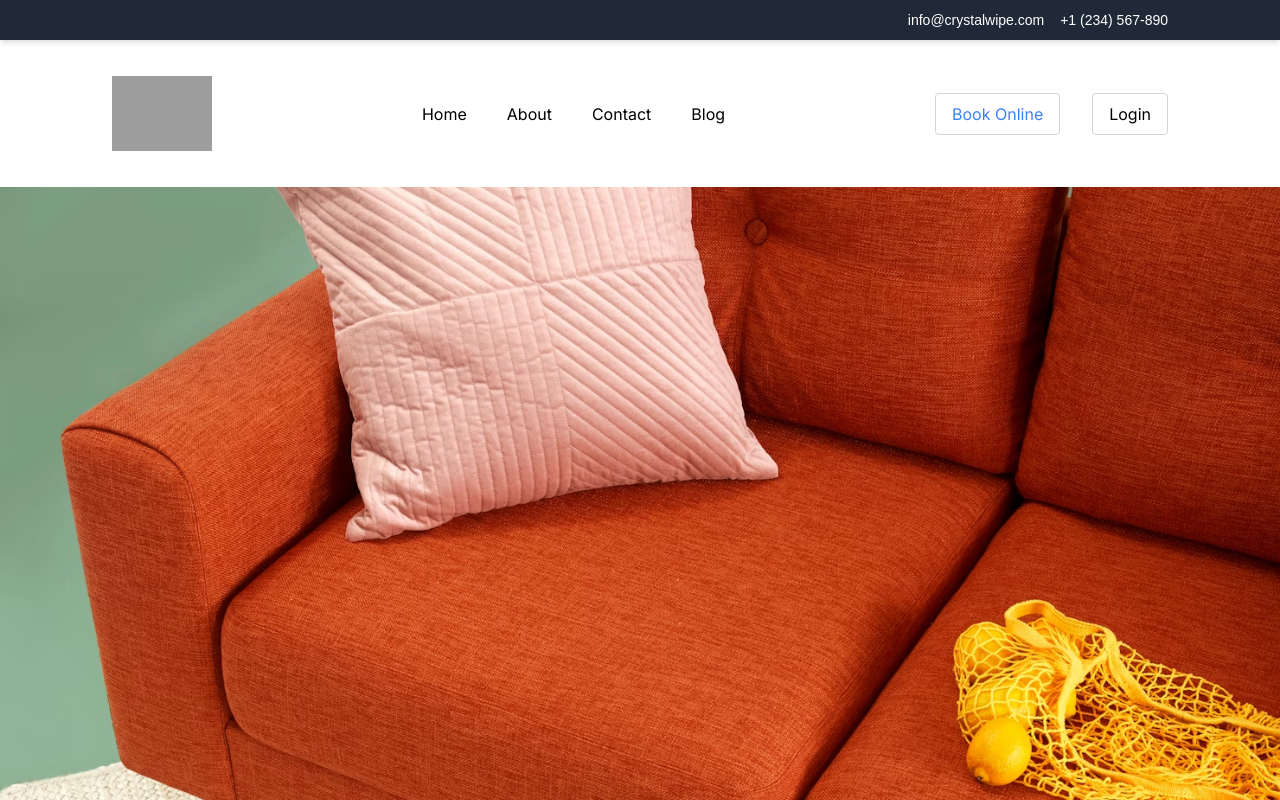
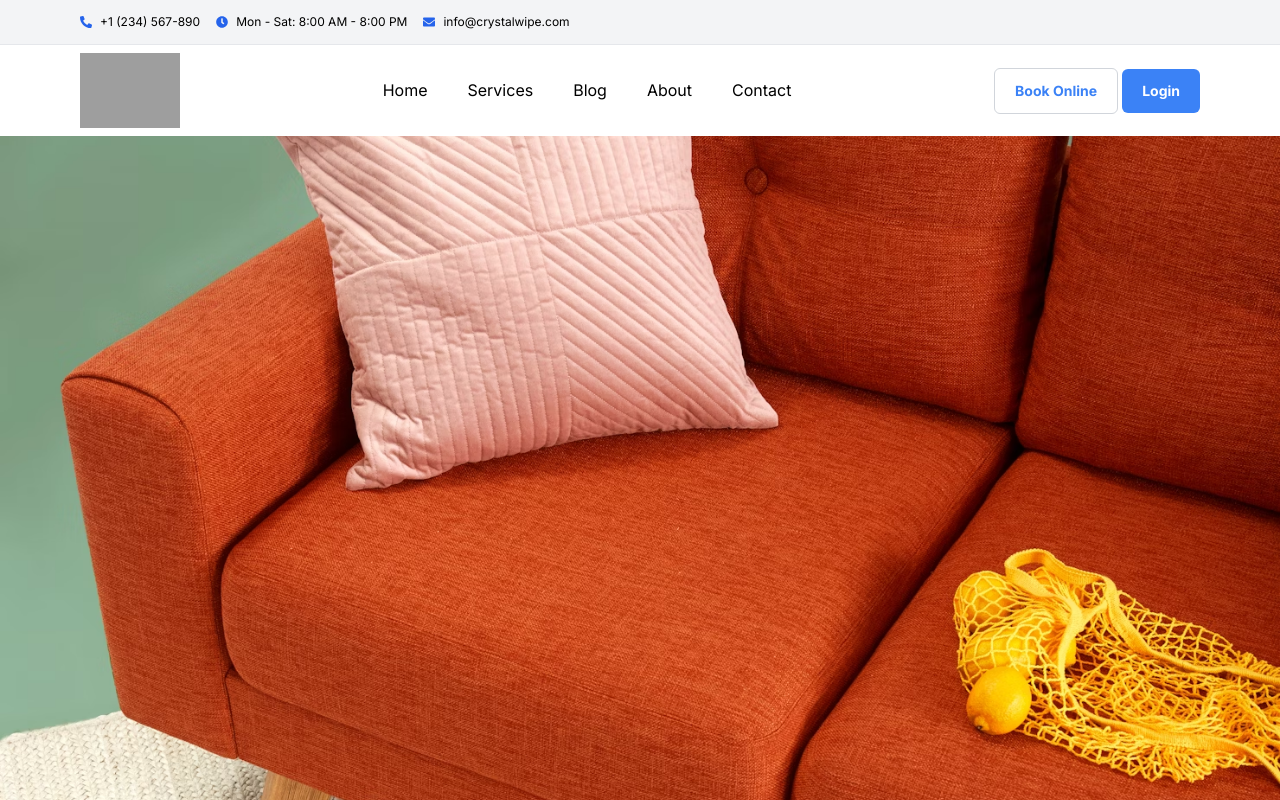
Before and after one commit to celsopuerto/crystalwipe, a Next.js app: page / in a window 1280 px wide. Shown: the top 800 px of the page. Built offline with nearby package versions, Linux system fonts and the light colour scheme; grey boxes are pictures that could not be loaded.

Commit message:
feat: updated nav design

```diff
--- a/package.json
+++ b/package.json
@@ -16,6 +16,7 @@
     "next": "15.1.5",
     "react": "^19.0.0",
     "react-dom": "^19.0.0",
+    "react-icons": "^5.4.0",
     "tailwind-merge": "^2.6.0",
     "tailwindcss-animate": "^1.0.7"
   },
--- a/src/app/globals.css
+++ b/src/app/globals.css
@@ -77,14 +77,15 @@ body {
   position: sticky; /* Better for performance */
   top: 0;
   z-index: 1000;
-  background-color: #111827; /* Ensure visibility */
+  background-color: white; /* Ensure visibility */
   transition: all 0.3s ease;
 }
 
 /* Shrinking effect */
 .shrink {
-  padding: 1.25rem 7rem; /* Reduced padding */
-  font-size: 0.875rem; /* Optional: Reduce font size */
+  padding: 0.8rem 5rem; /* Reduced padding */
+  font-weight: 500;
+  font-size: 1rem; /* Optional: Reduce font size */
 }
 
 .logo {
--- a/src/components/Navigation.tsx
+++ b/src/components/Navigation.tsx
@@ -2,6 +2,7 @@
 
 import Image from "next/image";
 import { useEffect, useState } from "react";
+import { FaPhoneAlt, FaClock, FaEnvelope } from "react-icons/fa";
 
 export default function Navigation() {
   const [isScrolled, setIsScrolled] = useState(false);
@@ -19,29 +20,38 @@ export default function Navigation() {
 
   return (
     <>
-      <div className="bg-gray-800 shadow-md">
+      <div className="bg-gray-100 border-b border-gray-200 py-1">
         <div
           className={`contact-info ${
             isScrolled ? "small" : ""
-          } flex justify-between items-center mx-auto max-w-screen-xl px-4 md:px-28 py-3 text-gray-700 transition-all duration-300`}
+          } flex justify-between items-center mx-auto max-w-screen-xl px-4 md:px-20 py-3 transition-all duration-300`}
         >
-          <span className="text-sm font-medium"></span>
-          <span className="text-sm font-medium space-x-4">
+          <span className="flex text-xs font-inter text-black font-normal space-x-4">
+            <a
+              href="tel:+1234567890"
+              className="hover:text-blue-600 transition-all duration-300 flex items-center"
+            >
+              <FaPhoneAlt className="mr-2 text-blue-600" />
+              +1 (234) 567-890
+            </a>
+            <span className="flex items-center hover:text-blue-600 transition-all duration-200">
+              <FaClock className="mr-2 text-blue-600" />
+              Mon - Sat: 8:00 AM - 8:00 PM
+            </span>
             <a
               href="mailto:info@crystalwipe.com"
-              className="hover:text-blue-600"
+              className="hover:text-blue-600 transition-all duration-300 flex items-center"
             >
+              <FaEnvelope className="mr-2 text-blue-600" />
               info@crystalwipe.com
             </a>
-            <a href="tel:+1234567890" className="hover:text-blue-600">
-              +1 (234) 567-890
-            </a>
           </span>
+          <span className="text-sm font-inter text-black font-normal space-x-4"></span>
         </div>
       </div>
 
       <nav
-        className={`flex justify-between items-center py-9 text-black px-28 transition-all duration-300 ${
+        className={`flex justify-between font-inter bg-white items-center shadow-s py-2 px-20 text-black transition-all duration-300 ${
           isScrolled ? "sticky shrink" : ""
         }`}
       >
@@ -53,29 +63,47 @@ export default function Navigation() {
           className="logo"
         />
         <div className="flex text-m font-inter space-x-10">
-          <a href="#" className="hover:text-blue-400">
+          <a
+            href="#"
+            className="border-transparent hover:border-blue-400 border-b-2 hover:border-b-2 hover:text-blue-400 transition-all duration-200"
+          >
             Home
           </a>
-          <a href="#" className="hover:text-blue-400">
+          <a
+            href="#"
+            className="border-transparent hover:border-blue-400 border-b-2 hover:border-b-2 hover:text-blue-400 transition-all duration-200"
+          >
+            Services
+          </a>
+          <a
+            href="#"
+            className="border-transparent hover:border-blue-400 border-b-2 hover:border-b-2 hover:text-blue-400 transition-all duration-200"
+          >
+            Blog
+          </a>
+          <a
+            href="#"
+            className="border-transparent hover:border-blue-400 border-b-2 hover:border-b-2 hover:text-blue-400 transition-all duration-200"
+          >
             About
           </a>
-          <a href="#" className="hover:text-blue-400">
+          <a
+            href="#"
+            className="border-transparent hover:border-blue-400 border-b-2 hover:border-b-2 hover:text-blue-400 transition-all duration-200"
+          >
             Contact
           </a>
-          <a href="#" className="hover:text-blue-400">
-            Blog
-          </a>
         </div>
-        <div className="flex items-center space-x-8 font-inter text-m">
+        <div className="flex items-center space-x-1 font-inter text-m">
           <a
             href="#"
-            className="px-4 py-2 text-blue-500 border border-gray-300 rounded hover:border-blue-500 hover:text-blue-500 transition-all duration-200 ease-in-out"
+            className="px-5 py-3 text-sm font-bold text-blue-500 border border-gray-300 rounded-md hover:border-blue-500 hover:text-blue-500 transition-all duration-200 ease-in-out"
           >
             Book Online
           </a>
           <a
             href="#"
-            className="px-4 py-2 border border-gray-300 rounded hover:border-blue-500 hover:text-blue-500 transition-all duration-200 ease-in-out"
+            className="px-5 py-3 text-sm font-bold text-white bg-blue-500 rounded-md hover:border-blue-500 transition-all duration-200 ease-in-out"
           >
             Login
           </a>
```
Also changed, not shown: 1 other file (tests, documents, lock files or other folders).
